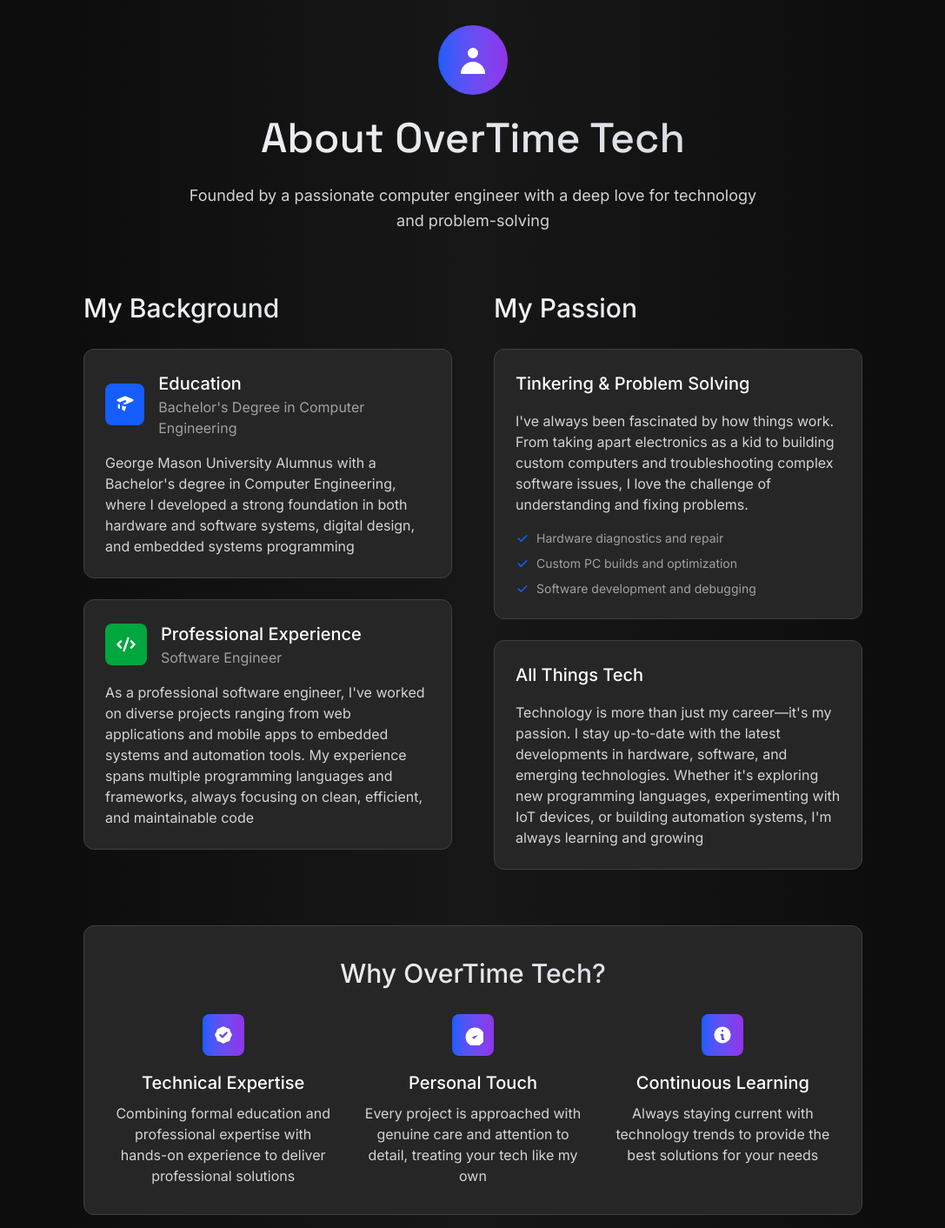
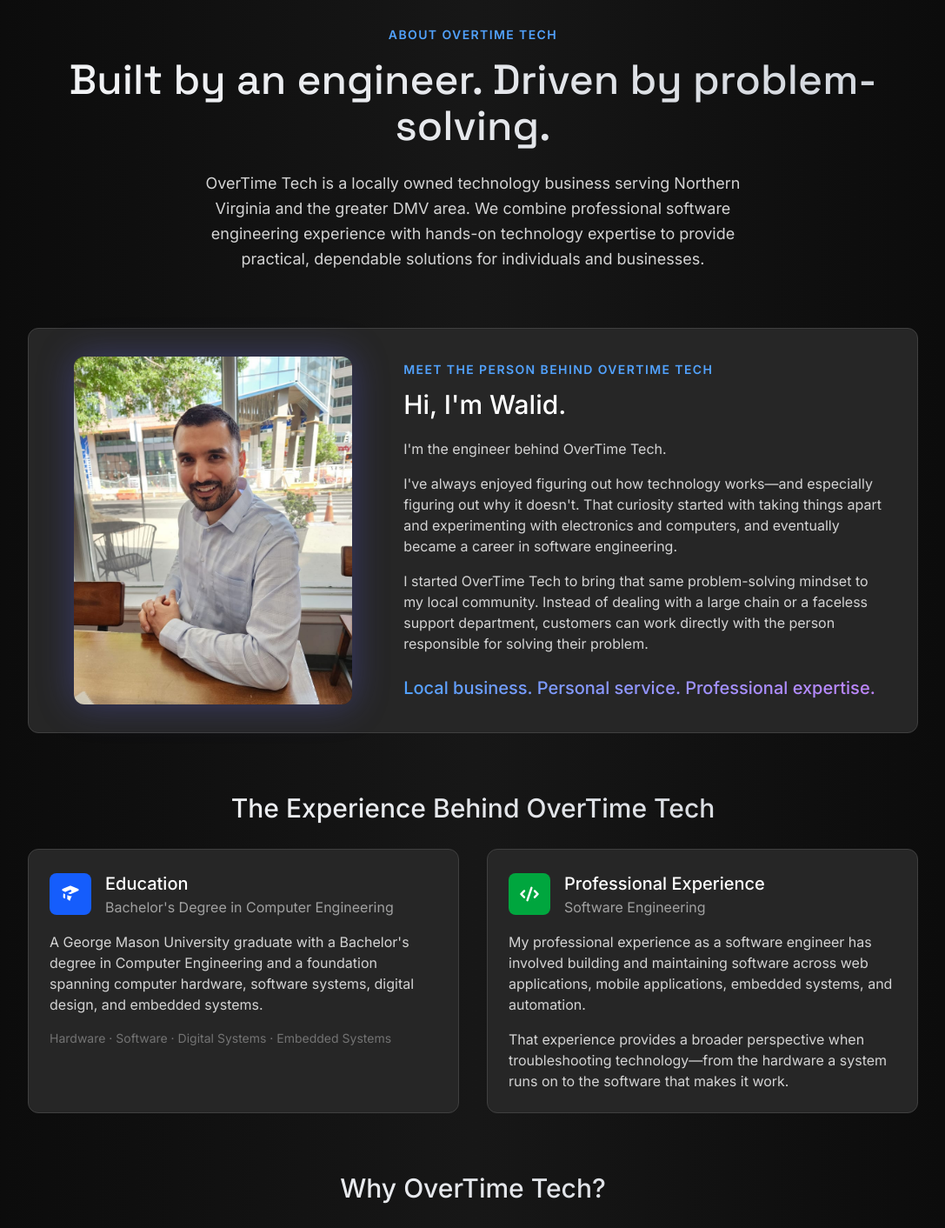
Before and after one commit to walidjami/overtimetech-website, a Next.js app: page /about in a window 1280 px wide. Shown: the part 220-1632 px from the top of the page at 87% size, without its empty margins (96-1183 px from the left). Built offline with nearby package versions, Linux system fonts and the light colour scheme; a web font is replaced by a local one.

Commit message:
Redesigned About page w/ picture

```diff
--- a/src/pages/about.tsx
+++ b/src/pages/about.tsx
@@ -4,6 +4,7 @@
 
 const AboutPage: React.FC = () => {
   const [isMenuOpen, setIsMenuOpen] = useState(false);
+  const [photoFailed, setPhotoFailed] = useState(false);
 
   useEffect(() => {
     // Load custom component scripts after React components are mounted
@@ -16,7 +17,11 @@
   return (
     <>
       <Head>
-        <title>About — OverTime-Tech</title>
+        <title>About OverTime Tech | Computer Repair, Custom PCs & Technology Services</title>
+        <meta
+          name="description"
+          content="Learn about OverTime Tech and the engineering experience behind our computer repair, custom PC, software development, and website services in Northern Virginia."
+        />
       </Head>
       <section className="bg-gradient-to-r from-neutral-950 via-neutral-900 to-neutral-950">
         <div className="container px-4 mx-auto">
@@ -95,31 +100,72 @@
 
       <section className="bg-gradient-to-r from-neutral-950 via-neutral-900 to-neutral-950 py-20">
         <div className="container px-4 mx-auto">
-          <div className="max-w-4xl mx-auto">
+          <div className="max-w-5xl mx-auto">
+            {/* Hero */}
             <div className="text-center mb-16">
-              <div className="w-20 h-20 bg-gradient-to-r from-blue-600 to-purple-600 rounded-full flex items-center justify-center mx-auto mb-6">
-                <svg
-                  className="w-10 h-10 text-white"
-                  fill="currentColor"
-                  viewBox="0 0 20 20"
-                >
-                  <path fillRule="evenodd" d="M10 9a3 3 0 100-6 3 3 0 000 6zm-7 9a7 7 0 1114 0H3z" clipRule="evenodd" />
-                </svg>
-              </div>
+              <p className="text-sm font-semibold tracking-widest uppercase text-blue-400 mb-4">
+                About OverTime Tech
+              </p>
               <h1 className="text-5xl leading-tight font-medium text-transparent bg-clip-text bg-gradient-to-r from-gray-100 via-gray-200 to-gray-300 font-heading mb-6">
-                About OverTime Tech
+                Built by an engineer. Driven by problem-solving.
               </h1>
               <p className="max-w-2xl mx-auto text-lg leading-relaxed text-neutral-300">
-                Founded by a passionate computer engineer with a deep love for technology and problem-solving
+                OverTime Tech is a locally owned technology business serving Northern Virginia and the
+                greater DMV area. We combine professional software engineering experience with hands-on
+                technology expertise to provide practical, dependable solutions for individuals and businesses.
               </p>
             </div>
 
-            <div className="grid grid-cols-1 lg:grid-cols-2 gap-12 mb-16">
-              <div>
-                <h2 className="text-3xl font-medium text-transparent bg-clip-text bg-gradient-to-r from-gray-100 via-gray-200 to-gray-300 mb-6">
-                  My Background
+            {/* Founder */}
+            <div className="bg-neutral-800 border border-neutral-700 rounded-xl p-8 mb-16">
+              <div className="grid grid-cols-1 md:grid-cols-5 gap-10 items-center">
+                <div className="md:col-span-2 flex justify-center">
+                  {photoFailed ? (
+                    <div className="w-64 h-80 rounded-xl bg-gradient-to-br from-blue-600 to-purple-600 flex items-center justify-center shadow-[0_0_40px_rgba(99,102,241,0.35)]">
+                      <span className="text-7xl font-medium text-white">W</span>
+                    </div>
+                  ) : (
+                    <img
+                      src="/walid.jpg"
+                      alt="Walid, founder of OverTime Tech"
+                      width={400}
+                      height={500}
+                      onError={() => setPhotoFailed(true)}
+                      className="w-64 md:w-full max-w-xs aspect-[4/5] object-cover rounded-xl shadow-[0_0_40px_rgba(99,102,241,0.35)]"
+                    />
+                  )}
+                </div>
+                <div className="md:col-span-3">
+                  <p className="text-sm font-semibold tracking-widest uppercase text-blue-400 mb-2">
+                    Meet the person behind OverTime Tech
+                  </p>
+                  <h2 className="text-3xl font-medium text-white mb-4">Hi, I'm Walid.</h2>
+                  <div className="space-y-4 text-neutral-300">
+                    <p>I'm the engineer behind OverTime Tech.</p>
+                    <p>
+                      I've always enjoyed figuring out how technology works—and especially figuring out why it
+                      doesn't. That curiosity started with taking things apart and experimenting with electronics
+                      and computers, and eventually became a career in software engineering.
+                    </p>
+                    <p>
+                      I started OverTime Tech to bring that same problem-solving mindset to my local community.
+                      Instead of dealing with a large chain or a faceless support department, customers can work
+                      directly with the person responsible for solving their problem.
+                    </p>
+                  </div>
+                  <p className="mt-6 text-xl font-medium text-transparent bg-clip-text bg-gradient-to-r from-blue-400 to-purple-400">
+                    Local business. Personal service. Professional expertise.
+                  </p>
+                </div>
+              </div>
+            </div>
+
+            {/* Experience */}
+            <div className="mb-16">
+              <h2 className="text-3xl font-medium text-transparent bg-clip-text bg-gradient-to-r from-gray-100 via-gray-200 to-gray-300 mb-6 text-center">
+                The Experience Behind OverTime Tech
               </h2>
-                <div className="space-y-6">
+              <div className="grid grid-cols-1 lg:grid-cols-2 gap-8">
                 <div className="p-6 bg-neutral-800 border border-neutral-700 rounded-xl">
                   <div className="flex items-center mb-4">
                     <div className="w-12 h-12 bg-blue-600 rounded-lg flex items-center justify-center mr-4">
@@ -132,10 +178,12 @@
                       <p className="text-neutral-400">Bachelor's Degree in Computer Engineering</p>
                     </div>
                   </div>
-                    <p className="text-neutral-300">
-                      George Mason University Alumnus with a Bachelor's degree in Computer Engineering,
-                      where I developed a strong foundation in both hardware and software systems,
-                      digital design, and embedded systems programming
+                  <p className="text-neutral-300 mb-4">
+                    A George Mason University graduate with a Bachelor's degree in Computer Engineering and a
+                    foundation spanning computer hardware, software systems, digital design, and embedded systems.
+                  </p>
+                  <p className="text-sm text-neutral-500">
+                    Hardware · Software · Digital Systems · Embedded Systems
                   </p>
                 </div>
 
@@ -148,107 +196,90 @@
                     </div>
                     <div>
                       <h3 className="text-xl font-medium text-white">Professional Experience</h3>
-                        <p className="text-neutral-400">Software Engineer</p>
+                      <p className="text-neutral-400">Software Engineering</p>
                     </div>
                   </div>
+                  <p className="text-neutral-300 mb-4">
+                    My professional experience as a software engineer has involved building and maintaining
+                    software across web applications, mobile applications, embedded systems, and automation.
+                  </p>
                   <p className="text-neutral-300">
-                      As a professional software engineer, I've worked on diverse projects ranging from
-                      web applications and mobile apps to embedded systems and automation tools.
-                      My experience spans multiple programming languages and frameworks, always
-                      focusing on clean, efficient, and maintainable code
+                    That experience provides a broader perspective when troubleshooting technology—from the
+                    hardware a system runs on to the software that makes it work.
                   </p>
                 </div>
               </div>
             </div>
 
-              <div>
-                <h2 className="text-3xl font-medium text-transparent bg-clip-text bg-gradient-to-r from-gray-100 via-gray-200 to-gray-300 mb-6">
-                  My Passion
+            {/* Why OverTime Tech */}
+            <div className="mb-16">
+              <h2 className="text-3xl font-medium text-transparent bg-clip-text bg-gradient-to-r from-gray-100 via-gray-200 to-gray-300 mb-6 text-center">
+                Why OverTime Tech?
               </h2>
-                <div className="space-y-6">
-                  <div className="p-6 bg-neutral-800 border border-neutral-700 rounded-xl">
-                    <h3 className="text-xl font-medium text-white mb-4">Tinkering & Problem Solving</h3>
-                    <p className="text-neutral-300 mb-4">
-                      I've always been fascinated by how things work. From taking apart electronics
-                      as a kid to building custom computers and troubleshooting complex software issues,
-                      I love the challenge of understanding and fixing problems.
-                    </p>
-                    <ul className="text-sm text-neutral-400 space-y-2">
-                      <li className="flex items-center">
-                        <svg className="w-4 h-4 text-blue-600 mr-2" fill="currentColor" viewBox="0 0 20 20">
-                          <path fillRule="evenodd" d="M16.707 5.293a1 1 0 010 1.414l-8 8a1 1 0 01-1.414 0l-4-4a1 1 0 011.414-1.414L8 12.586l7.293-7.293a1 1 0 011.414 0z" clipRule="evenodd" />
-                        </svg>
-                        Hardware diagnostics and repair
-                      </li>
-                      <li className="flex items-center">
-                        <svg className="w-4 h-4 text-blue-600 mr-2" fill="currentColor" viewBox="0 0 20 20">
-                          <path fillRule="evenodd" d="M16.707 5.293a1 1 0 010 1.414l-8 8a1 1 0 01-1.414 0l-4-4a1 1 0 011.414-1.414L8 12.586l7.293-7.293a1 1 0 011.414 0z" clipRule="evenodd" />
-                        </svg>
-                        Custom PC builds and optimization
-                      </li>
-                      <li className="flex items-center">
-                        <svg className="w-4 h-4 text-blue-600 mr-2" fill="currentColor" viewBox="0 0 20 20">
-                          <path fillRule="evenodd" d="M16.707 5.293a1 1 0 010 1.414l-8 8a1 1 0 01-1.414 0l-4-4a1 1 0 011.414-1.414L8 12.586l7.293-7.293a1 1 0 011.414 0z" clipRule="evenodd" />
-                        </svg>
-                        Software development and debugging
-                      </li>
-                    </ul>
+              <div className="grid grid-cols-1 md:grid-cols-3 gap-6">
+                {[
+                  {
+                    icon: "🛠️",
+                    title: "Engineering Experience",
+                    text: "Formal engineering education, professional software development experience, and hands-on hardware knowledge come together to solve problems from multiple angles.",
+                  },
+                  {
+                    icon: "🤝",
+                    title: "Straightforward Service",
+                    text: "No unnecessary jargon or upselling. I'll explain the problem, walk you through your options, and recommend the solution that makes the most sense.",
+                  },
+                  {
+                    icon: "📍",
+                    title: "Local & Personal",
+                    text: "As a small local business, I care about the people I serve. You get direct communication, personal attention, and someone who stands behind the work.",
+                  },
+                ].map((c) => (
+                  <div key={c.title} className="p-6 bg-neutral-800 border border-neutral-700 rounded-xl text-center">
+                    <div className="w-12 h-12 bg-gradient-to-r from-blue-600 to-purple-600 rounded-lg flex items-center justify-center mx-auto mb-4 text-xl">
+                      {c.icon}
                     </div>
-
-                  <div className="p-6 bg-neutral-800 border border-neutral-700 rounded-xl">
-                    <h3 className="text-xl font-medium text-white mb-4">All Things Tech</h3>
-                    <p className="text-neutral-300">
-                      Technology is more than just my career—it's my passion. I stay up-to-date
-                      with the latest developments in hardware, software, and emerging technologies.
-                      Whether it's exploring new programming languages, experimenting with IoT devices,
-                      or building automation systems, I'm always learning and growing
-                    </p>
+                    <h3 className="text-xl font-medium text-white mb-2">{c.title}</h3>
+                    <p className="text-neutral-300 text-sm">{c.text}</p>
                   </div>
-                </div>
+                ))}
               </div>
             </div>
 
-            <div className="bg-neutral-800 border border-neutral-700 rounded-xl p-8 mb-16">
+            {/* How I work */}
+            <div className="mb-16">
               <h2 className="text-3xl font-medium text-transparent bg-clip-text bg-gradient-to-r from-gray-100 via-gray-200 to-gray-300 mb-6 text-center">
-                Why OverTime Tech?
+                A Simple Approach to Technology
               </h2>
-              <div className="grid grid-cols-1 md:grid-cols-3 gap-8">
-                <div className="text-center">
-                  <div className="w-12 h-12 bg-gradient-to-r from-blue-600 to-purple-600 rounded-lg flex items-center justify-center mx-auto mb-4">
-                    <svg className="w-6 h-6 text-white" fill="currentColor" viewBox="0 0 20 20">
-                      <path fillRule="evenodd" d="M6.267 3.455a3.066 3.066 0 001.745-.723 3.066 3.066 0 013.976 0 3.066 3.066 0 001.745.723 3.066 3.066 0 012.812 2.812c.051.643.304 1.254.723 1.745a3.066 3.066 0 010 3.976 3.066 3.066 0 00-.723 1.745 3.066 3.066 0 01-2.812 2.812 3.066 3.066 0 00-1.745.723 3.066 3.066 0 01-3.976 0 3.066 3.066 0 00-1.745-.723 3.066 3.066 0 01-2.812-2.812 3.066 3.066 0 00-.723-1.745 3.066 3.066 0 010-3.976 3.066 3.066 0 00.723-1.745 3.066 3.066 0 012.812-2.812zm7.44 5.252a1 1 0 00-1.414-1.414L9 10.586 7.707 9.293a1 1 0 00-1.414 1.414l2 2a1 1 0 001.414 0l4-4z" clipRule="evenodd" />
-                    </svg>
+              <div className="grid grid-cols-1 sm:grid-cols-2 lg:grid-cols-4 gap-6">
+                {[
+                  { n: "01", title: "Understand", text: "I start by understanding what you actually need—not what you should buy." },
+                  { n: "02", title: "Diagnose", text: "I take the time to identify the underlying problem rather than simply treating the symptoms." },
+                  { n: "03", title: "Recommend", text: "I'll explain your options and recommend the solution that makes the most sense for your situation and budget." },
+                  { n: "04", title: "Solve", text: "Once you've chosen the right approach, I'll take care of the technical work and make sure everything is working properly." },
+                ].map((step) => (
+                  <div key={step.n} className="p-6 bg-neutral-800 border border-neutral-700 rounded-xl">
+                    <div className="text-3xl font-medium text-transparent bg-clip-text bg-gradient-to-r from-blue-400 to-purple-400 mb-2">
+                      {step.n}
                     </div>
-                  <h3 className="text-xl font-medium text-white mb-2">Technical Expertise</h3>
-                  <p className="text-neutral-300">Combining formal education and professional expertise with hands-on experience to deliver professional solutions</p>
+                    <h3 className="text-xl font-medium text-white mb-2">{step.title}</h3>
+                    <p className="text-neutral-300 text-sm">{step.text}</p>
                   </div>
-                <div className="text-center">
-                  <div className="w-12 h-12 bg-gradient-to-r from-blue-600 to-purple-600 rounded-lg flex items-center justify-center mx-auto mb-4">
-                    <svg className="w-6 h-6 text-white" fill="currentColor" viewBox="0 0 20 20">
-                      <path d="M9 12l2 2 4-4m6 2a9 9 0 11-18 0 9 9 0 0118 0z" />
-                    </svg>
-                  </div>
-                  <h3 className="text-xl font-medium text-white mb-2">Personal Touch</h3>
-                  <p className="text-neutral-300">Every project is approached with genuine care and attention to detail, treating your tech like my own</p>
-                </div>
-                <div className="text-center">
-                  <div className="w-12 h-12 bg-gradient-to-r from-blue-600 to-purple-600 rounded-lg flex items-center justify-center mx-auto mb-4">
-                    <svg className="w-6 h-6 text-white" fill="currentColor" viewBox="0 0 20 20">
-                      <path fillRule="evenodd" d="M18 10a8 8 0 11-16 0 8 8 0 0116 0zm-7-4a1 1 0 11-2 0 1 1 0 012 0zM9 9a1 1 0 000 2v3a1 1 0 001 1h1a1 1 0 100-2v-3a1 1 0 00-1-1H9z" clipRule="evenodd" />
-                    </svg>
-                  </div>
-                  <h3 className="text-xl font-medium text-white mb-2">Continuous Learning</h3>
-                  <p className="text-neutral-300">Always staying current with technology trends to provide the best solutions for your needs</p>
-                </div>
+                ))}
               </div>
             </div>
 
-            <div className="text-center">
+            {/* CTA */}
+            <div className="bg-neutral-800 border border-neutral-700 rounded-xl p-10 text-center">
+              <h2 className="text-3xl font-medium text-white mb-4">Need Technology Help in Northern Virginia?</h2>
+              <p className="max-w-2xl mx-auto text-neutral-300 mb-8">
+                Whether you need a computer repaired, a custom PC built, software developed, or a website created,
+                tell me what you're working with and we'll figure out the right solution.
+              </p>
               <Link
                 className="inline-flex items-center justify-center px-8 py-3 text-sm font-semibold text-neutral-950 bg-white hover:bg-neutral-100 rounded-full transition-all duration-200 hover:shadow-lg"
                 href="/#ready-to-get-started"
               >
-                Let's Work Together
+                Get Started →
               </Link>
             </div>
           </div>
```
Lines whose indentation alone changed are shown as unchanged.
